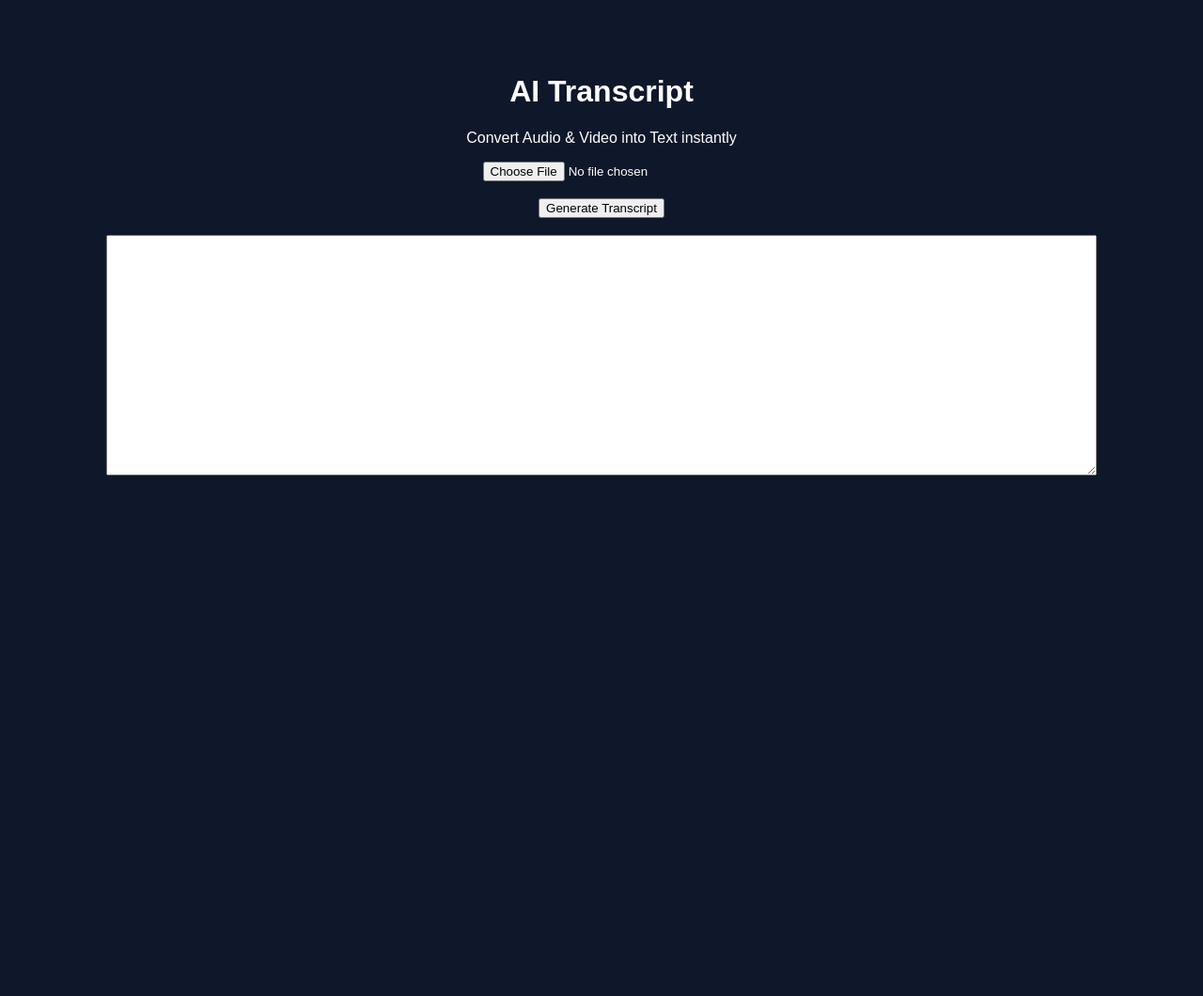
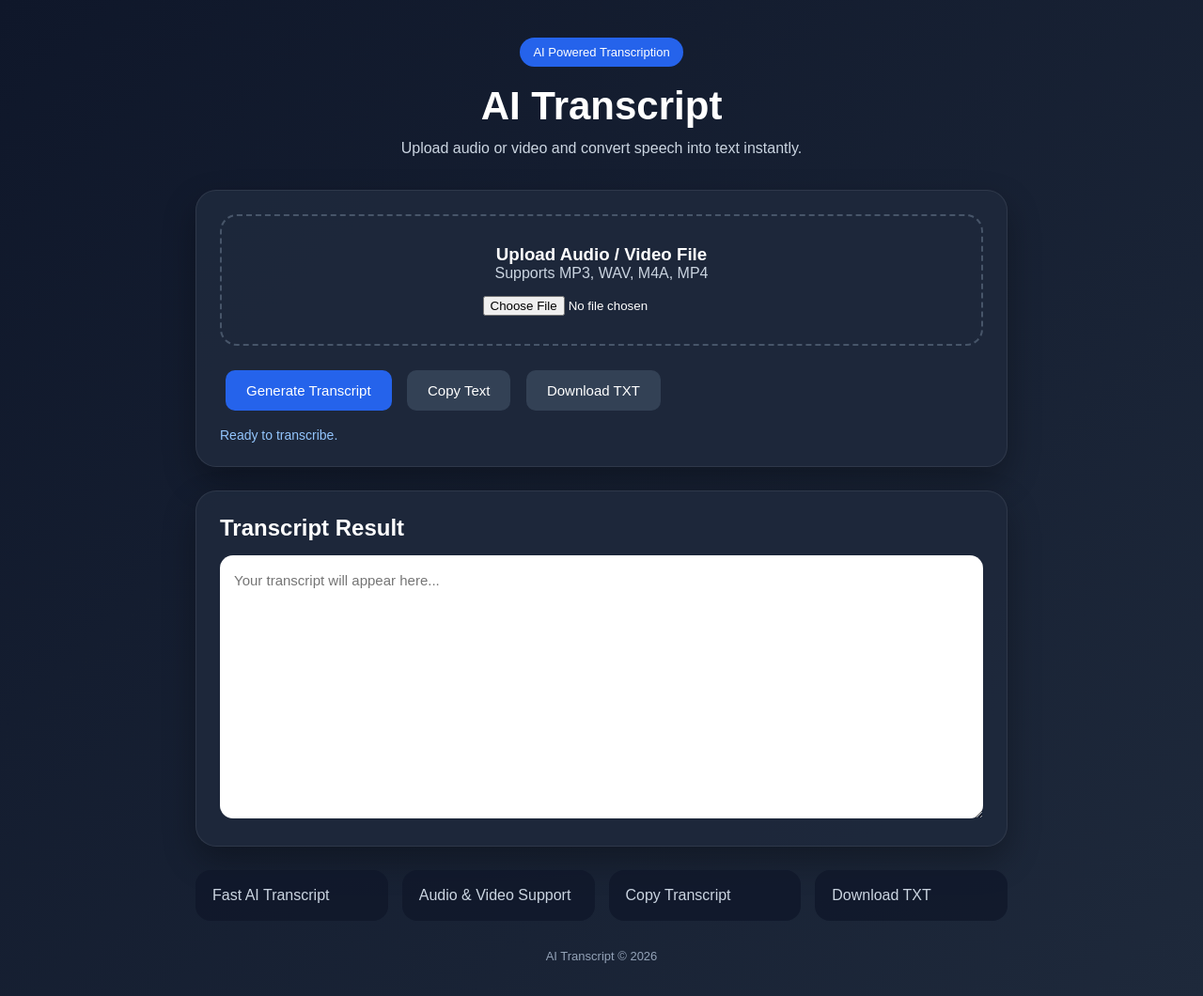
Before and after one commit to mgmyintmyatwin123-hue/ai-transcript, a plain HTML site: page index.html in a window 1280 px wide. Shown: the whole page at 94% size. Before the commit the page ends 800 px from the top, so only its background shows below. Drawn offline with Linux system fonts and the light colour scheme.

Commit message:
Update index.html

```diff
--- a/index.html
+++ b/index.html
@@ -1,29 +1,188 @@
 <!DOCTYPE html>
-<html>
+<html lang="en">
 <head>
+<meta charset="UTF-8">
+<meta name="viewport" content="width=device-width, initial-scale=1.0">
 <title>AI Transcript</title>
+
+<style>
+* {
+    margin: 0;
+    padding: 0;
+    box-sizing: border-box;
+    font-family: Arial, sans-serif;
+}
+
+body {
+    background: linear-gradient(135deg, #0f172a, #1e293b);
+    color: white;
+    min-height: 100vh;
+}
+
+.container {
+    max-width: 900px;
+    margin: auto;
+    padding: 40px 18px;
+}
+
+.hero {
+    text-align: center;
+    margin-bottom: 35px;
+}
+
+.badge {
+    display: inline-block;
+    background: #2563eb;
+    padding: 8px 14px;
+    border-radius: 30px;
+    font-size: 13px;
+    margin-bottom: 18px;
+}
+
+h1 {
+    font-size: 42px;
+    margin-bottom: 12px;
+}
+
+p {
+    color: #cbd5e1;
+}
+
+.card {
+    background: rgba(30, 41, 59, 0.95);
+    border: 1px solid rgba(255,255,255,0.08);
+    border-radius: 22px;
+    padding: 25px;
+    margin-bottom: 25px;
+    box-shadow: 0 15px 35px rgba(0,0,0,0.3);
+}
+
+.upload-area {
+    border: 2px dashed #475569;
+    border-radius: 18px;
+    padding: 30px;
+    text-align: center;
+    margin-bottom: 20px;
+}
+
+input[type=file] {
+    margin-top: 15px;
+}
+
+button {
+    background: #2563eb;
+    color: white;
+    border: none;
+    padding: 13px 22px;
+    border-radius: 10px;
+    cursor: pointer;
+    font-size: 15px;
+    margin: 6px;
+}
+
+button:hover {
+    background: #1d4ed8;
+}
+
+.secondary {
+    background: #334155;
+}
+
+.secondary:hover {
+    background: #475569;
+}
+
+textarea {
+    width: 100%;
+    height: 280px;
+    padding: 15px;
+    border-radius: 14px;
+    border: none;
+    outline: none;
+    margin-top: 15px;
+    font-size: 15px;
+    line-height: 1.6;
+}
+
+.status {
+    color: #93c5fd;
+    margin-top: 12px;
+    font-size: 14px;
+}
+
+.features {
+    display: grid;
+    grid-template-columns: repeat(auto-fit, minmax(160px, 1fr));
+    gap: 15px;
+    margin-top: 25px;
+}
+
+.feature {
+    background: rgba(15, 23, 42, 0.8);
+    padding: 18px;
+    border-radius: 16px;
+    color: #cbd5e1;
+}
+
+.footer {
+    text-align: center;
+    color: #94a3b8;
+    margin-top: 30px;
+    font-size: 13px;
+}
+</style>
 </head>
-<body style="font-family:Arial;background:#0f172a;color:white;text-align:center;padding:50px;">
 
-<h1>AI Transcript</h1>
-<p>Convert Audio & Video into Text instantly</p>
+<body>
 
-<input type="file" id="fileInput" accept="audio/*,video/*">
-<br><br>
+<div class="container">
 
-<button onclick="generateTranscript()">Generate Transcript</button>
+    <div class="hero">
+        <div class="badge">AI Powered Transcription</div>
+        <h1>AI Transcript</h1>
+        <p>Upload audio or video and convert speech into text instantly.</p>
+    </div>
 
-<br><br>
+    <div class="card">
+        <div class="upload-area">
+            <h3>Upload Audio / Video File</h3>
+            <p>Supports MP3, WAV, M4A, MP4</p>
+            <input type="file" id="fileInput" accept="audio/*,video/*">
+        </div>
 
-<textarea id="result" style="width:90%;height:250px;"></textarea>
+        <button onclick="generateTranscript()">Generate Transcript</button>
+        <button class="secondary" onclick="copyTranscript()">Copy Text</button>
+        <button class="secondary" onclick="downloadTxt()">Download TXT</button>
+
+        <div class="status" id="statusText">Ready to transcribe.</div>
+    </div>
+
+    <div class="card">
+        <h2>Transcript Result</h2>
+        <textarea id="result" placeholder="Your transcript will appear here..."></textarea>
+    </div>
+
+    <div class="features">
+        <div class="feature">Fast AI Transcript</div>
+        <div class="feature">Audio & Video Support</div>
+        <div class="feature">Copy Transcript</div>
+        <div class="feature">Download TXT</div>
+    </div>
+
+    <div class="footer">
+        AI Transcript © 2026
+    </div>
+
+</div>
 
 <script>
 async function generateTranscript() {
     const fileInput = document.getElementById("fileInput");
     const result = document.getElementById("result");
+    const statusText = document.getElementById("statusText");
 
     if (!fileInput.files.length) {
-        result.value = "Please choose an audio or video file first.";
+        statusText.innerText = "Please choose an audio or video file first.";
         return;
     }
 
@@ -33,7 +192,8 @@ async function generateTranscript() {
     formData.append("file", file);
     formData.append("model", "whisper-large-v3");
 
-    result.value = "Transcribing... Please wait.";
+    result.value = "";
+    statusText.innerText = "Transcribing... Please wait.";
 
     try {
         const response = await fetch("/api/transcribe", {
@@ -44,15 +204,42 @@ async function generateTranscript() {
         const data = await response.json();
 
         if (!response.ok) {
-            result.value = "Error: " + (data.error || "Transcription failed");
+            statusText.innerText = "Transcription failed.";
+            result.value = "Error: " + (data.error || "Unknown error");
             return;
         }
 
         result.value = data.transcript || "No transcript returned.";
+        statusText.innerText = "Transcription completed successfully.";
 
     } catch (error) {
+        statusText.innerText = "Error occurred.";
         result.value = "Error: " + error.message;
     }
+}
+
+function copyTranscript() {
+    const result = document.getElementById("result");
+    result.select();
+    document.execCommand("copy");
+    document.getElementById("statusText").innerText = "Transcript copied.";
+}
+
+function downloadTxt() {
+    const text = document.getElementById("result").value;
+
+    if (!text.trim()) {
+        document.getElementById("statusText").innerText = "No transcript to download.";
+        return;
+    }
+
+    const blob = new Blob([text], { type: "text/plain" });
+    const link = document.createElement("a");
+    link.href = URL.createObjectURL(blob);
+    link.download = "transcript.txt";
+    link.click();
+
+    document.getElementById("statusText").innerText = "TXT downloaded.";
 }
 </script>
 
```
